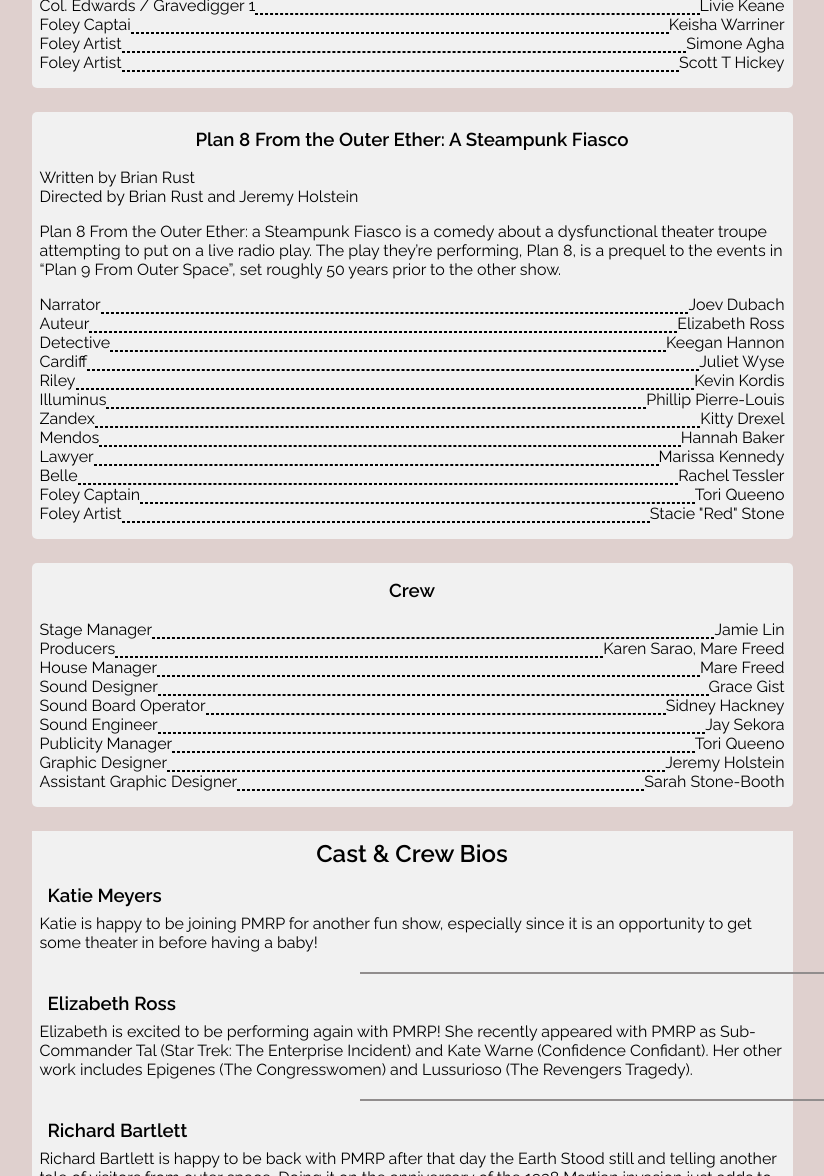
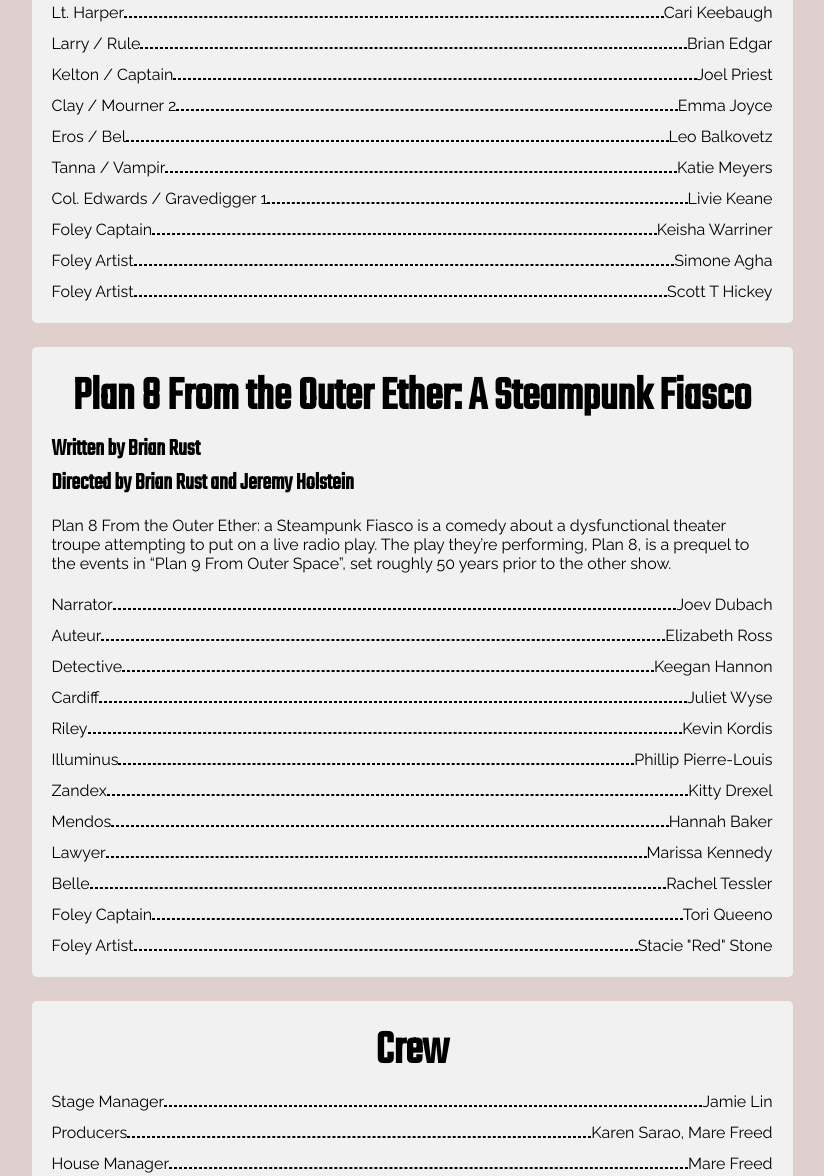
Before and after one commit to practicalmess/pmrp-program, a Gatsby site: page / in a window 1280 px wide. Shown: the part 838-2014 px from the top of the page, without its empty margins (228-1052 px from the left). Built offline with nearby package versions, Linux system fonts and the light colour scheme; Gatsby itself is replaced by a stand-in of ours.

Commit message:
Style tweaks and display fonts

```diff
--- a/src/components/Bios.js
+++ b/src/components/Bios.js
@@ -20,13 +20,13 @@
 
   return (
     <div className="biosBlock">
-      <h2 className="biosBlock-title">Cast & Crew Bios</h2>
+      <h3 className="biosBlock-title">Cast & Crew Bios</h3>
       <div className="biosBlock-wrapper">
         {biosArray.map((bio) => (
           <div className="biosBlock-singleBio">
-            <h3 className="biosBlock-singleBio--title">
+            <h4 className="biosBlock-singleBio--title">
               {bio[0]} {bio[1]}
-            </h3>
+            </h4>
             <div className="biosBlock-singleBio--copyText">{bio[2]}</div>
           </div>
         ))}
--- a/src/components/CreditsBlock.js
+++ b/src/components/CreditsBlock.js
@@ -21,11 +21,13 @@
   // console.log(credits);
   return (
     <div className="programBlock">
-      <h3>{showName}</h3>
-      {writerCredit && <span className="highlightCredit">{writerCredit}</span>}
-      {directorCredit && (
-        <span className="highlightCredit">{directorCredit}</span>
-      )}
+      <div className="programBlock-header">
+        <h3>{showName}</h3>
+        {writerCredit && <h4 className="highlightCredit">{writerCredit}</h4>}
+        {directorCredit && (
+          <h4 className="highlightCredit">{directorCredit}</h4>
+        )}
+      </div>
       {description && <p>{description}</p>}
       {credits.map((credit) => (
         <SingleCredit credit={credit} handleClick={goToBio} />
--- a/src/data.js
+++ b/src/data.js
@@ -22,7 +22,7 @@
       { role: 'Eros / Bel', name: 'Leo Balkovetz' },
       { role: 'Tanna / Vampir', name: 'Katie Meyers' },
       { role: 'Col. Edwards / Gravedigger 1', name: 'Livie Keane' },
-      { role: 'Foley Captai', name: 'Keisha Warriner' },
+      { role: 'Foley Captain', name: 'Keisha Warriner' },
       { role: 'Foley Artist', name: 'Simone Agha' },
       { role: 'Foley Artist', name: 'Scott T Hickey' },
     ],
--- a/src/pages/index.js
+++ b/src/pages/index.js
@@ -40,10 +40,13 @@
         <h4 className="preHeader">The Post Meridian Radio Players Present</h4>
         <ResponsiveHeroImage />
         {useWindowDimensions().width < 530 && (
-          <h3>
+          <h4>
             Plus! The never before revealed to the public{' '}
-            <span>"Plan 8 from the Outer Ether!"</span> by Brian Rust
-          </h3>
+            <span className="highlightText">
+              "Plan 8 from the Outer Ether!"
+            </span>{' '}
+            by Brian Rust
+          </h4>
         )}
       </header>
       <div className="content">
--- a/src/styles.scss
+++ b/src/styles.scss
@@ -1,4 +1,4 @@
-@import url('https://fonts.googleapis.com/css2?family=Raleway:ital,wght@0,400;0,600;1,400;1,600&family=Limelight&display=swap');
+@import url('https://fonts.googleapis.com/css2?family=Raleway:ital,wght@0,400;0,600;1,400;1,600&family=Limelight&family=Teko&display=swap');
 
 // $wideBannerUrl: ''
 $wideBannerWidth: 765px;
@@ -8,6 +8,17 @@
   margin: auto;
   max-width: $wideBannerWidth;
   background-color: #dfd0ce;
+  h3 {
+    font-size: 3em;
+    font-family: 'Teko', sans-serif;
+    margin: 0;
+    text-align: center;
+  }
+  h4 {
+    font-size: 1.5em;
+    font-family: 'Teko', sans-serif;
+    margin: 0;
+  }
 }
 header {
   text-align: center;
@@ -25,11 +36,10 @@
     img {
       width: 100%;
     }
-    // @media (min-width: $wideBannerWidth) {
-    //   height: 231px;
-    //   background-image: url('images/wide_banner_with_text.png');
-    // }
   }
+}
+.highlightText {
+  color: #5c0c00;
 }
 .content {
   margin: 2px;
@@ -38,20 +48,27 @@
   background-color: #f1f1f1;
   // border: 1px solid black;
   border-radius: 5px;
-  padding: 16px 8px;
+  padding: 16px 20px;
   margin: 24px 0;
+  &-header {
+    h3 {
+      font-size: 3em;
+    }
+  }
   .highlightCredit {
     display: block;
   }
   h3 {
-    margin-top: 0;
+    margin: 0;
     text-align: center;
   }
   .singleCredit {
     display: flex;
+    padding: 6px 0;
     .dots {
       content: '';
       margin-top: auto;
+      margin-bottom: 4px;
       border: 1px dashed black;
       flex-grow: 2;
     }
@@ -72,10 +89,11 @@
     padding-top: 8px;
   }
   &-singleBio {
-    padding: 8px;
+    padding: 16px;
     margin-bottom: 16px;
     &--title {
-      padding: 8px;
+      text-align: center;
+      margin-bottom: 8px;
     }
     &::after {
       content: '';
@@ -85,6 +103,7 @@
       position: absolute;
       display: block;
       margin-left: 25%;
+      left: 0;
     }
     &:last-child::after {
       display: none;
```
